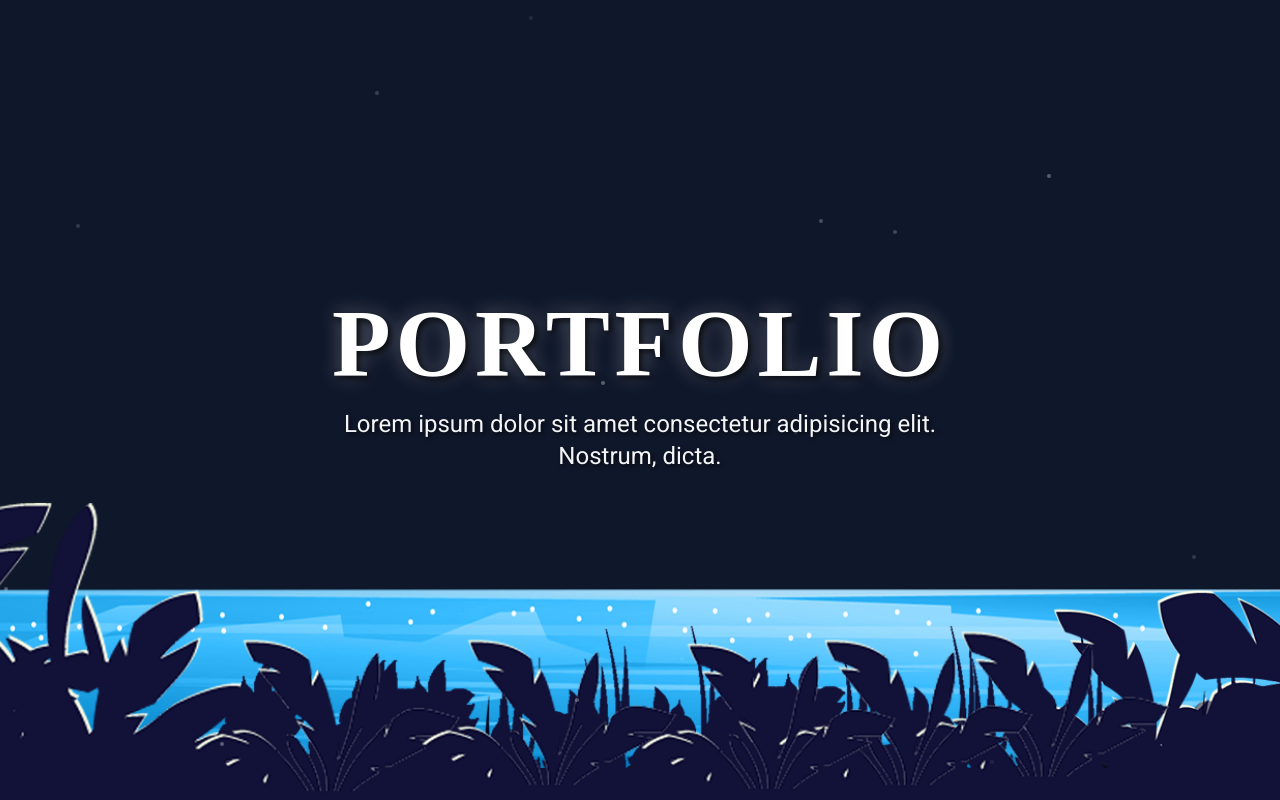
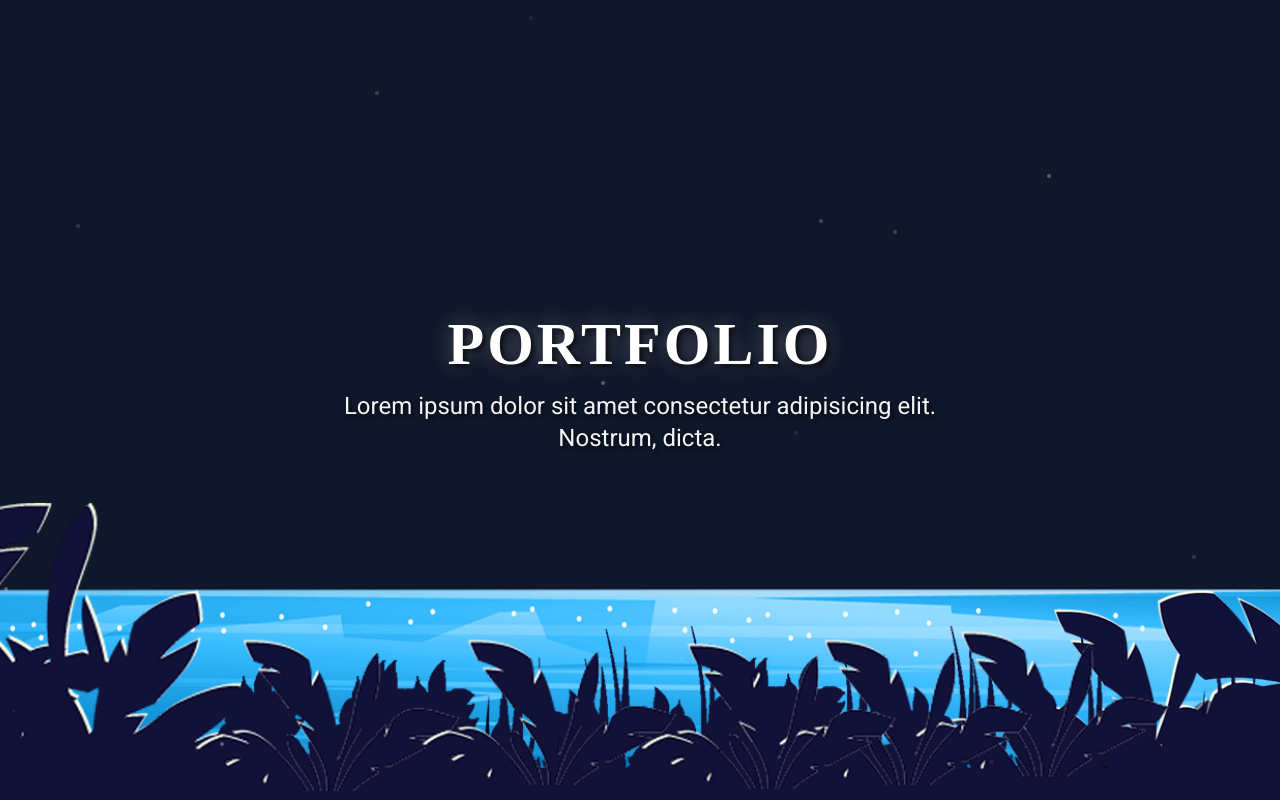
Before and after one commit to iSusBxnk/Portfolio, a Next.js app: page / in a window 1280 px wide. Shown: the top 800 px of the page. Built offline with nearby package versions, Linux system fonts and the light colour scheme.

Commit message:
fix top position

```diff
--- a/src/app/components/top-section.tsx
+++ b/src/app/components/top-section.tsx
@@ -130,7 +130,7 @@ export default function TopSection() {
         }}
       >
         <h1
-          className="text-6xl md:text-8xl font-bold text-white mb-4 tracking-wider"
+          className="text-5xl lg:text-6xl md:text-8xl font-bold text-white mb-4 tracking-wider"
           style={{
             textShadow: "3px 3px 6px rgba(0,0,0,0.8), 0 0 20px rgba(255,255,255,0.3)",
             fontFamily: "serif",
--- a/src/app/content/LeftSection/contact/page.tsx
+++ b/src/app/content/LeftSection/contact/page.tsx
@@ -8,7 +8,7 @@ const icons: { [key: string]: React.ElementType } = {
 
 export default function Contact() {
   return (
-    <div className="flex items-end gap-4 text-2xl mb-24">
+    <div className="flex items-end gap-4 text-2xl lg:mb-24">
       {socialLinks.map((social) => {
         const Icon = icons[social.id];
         if (!Icon) return null;
```
